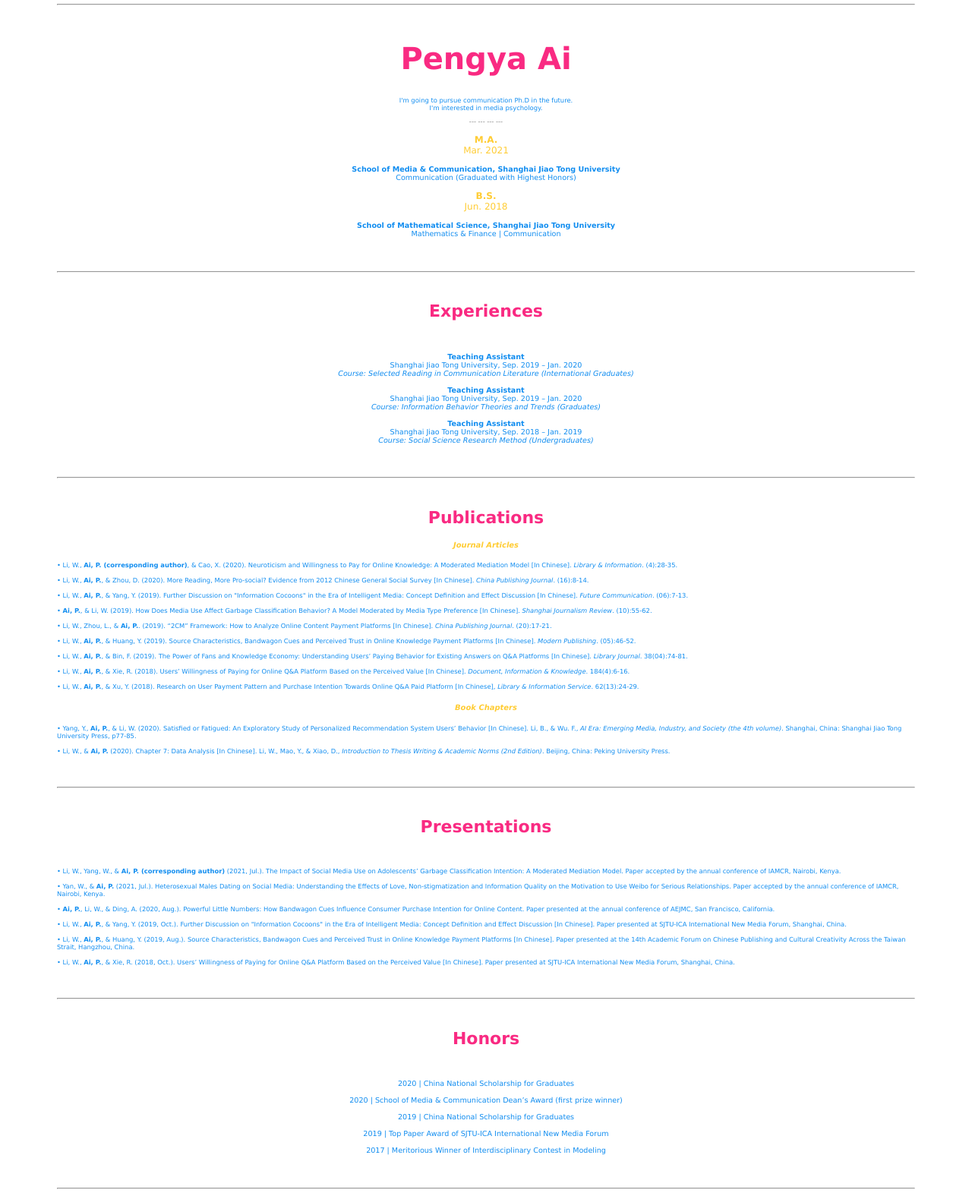
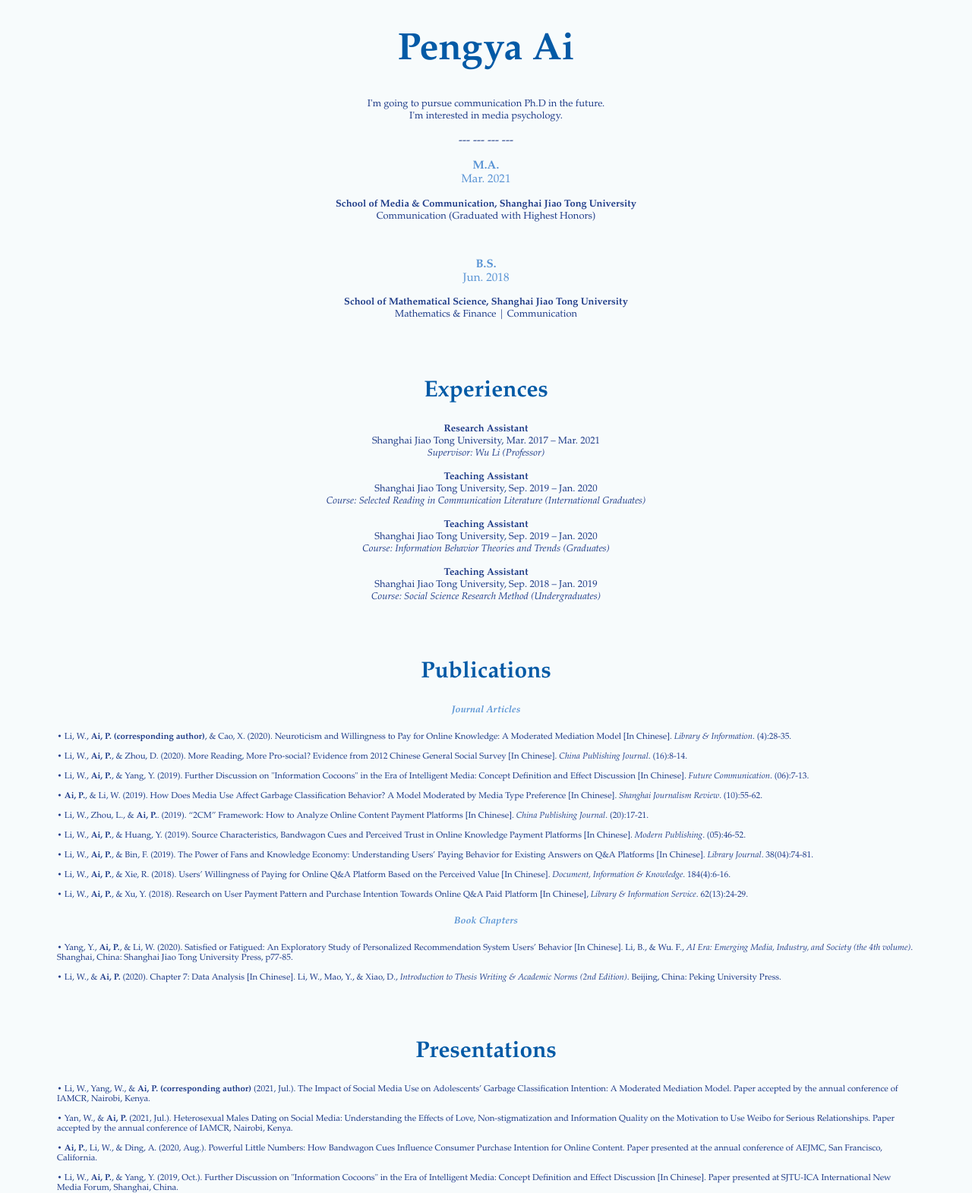
Before and after one commit to aipengya/CV, a plain HTML site: page index.html in a window 1280 px wide. Shown: the part 40-1611 px from the top of the page at 76% size. Drawn offline with Linux system fonts and the light colour scheme.

Commit message:
Update index.html

```diff
--- a/index.html
+++ b/index.html
@@ -1,43 +1,47 @@
 <html>
 
-<body style="background-color:#FFFFFF; font-family:verdana; margin: 25px 75px 50px 75px; font-size:75%">
+<body style="background-color:#f7fbfc; font-family:Garamond; margin: 25px 75px 50px 75px; font-size:95%">
 
 <br />
-<hr />
-<br />
 
-<h1 style="color:#F92A82; text-align:center;font-size:40">Pengya Ai</h1>
-<p style="color:#118DF0; text-align:center; font-size:70%">
+<h1 style="color:#035aa6; text-align:center;font-size:50"><b>Pengya Ai</b></h1>
+
+<p style="color:#1f3c88; text-align:center; font-size:85%">
 I'm going to pursue communication Ph.D in the future.
 <br/> I'm interested in media psychology.
 </p>
-<p style="color:grey; text-align:center; font-size:70%">
+
+<p style="color:#1f3c88; text-align:center">
 --- --- --- ---
 </p>
 
-<p style="color:#FFCC33; text-align:center;"><b>M.A.</b>
-<br />Mar. 2021<br /></p>
-<p style="color:#118DF0; text-align:center; font-size:80%">
+<p style="color:#5893d4; text-align:center;"><b>M.A.</b>
+<br />Mar. 2021</p>
+
+<p style="color:#1f3c88; text-align:center; font-size:85%">
 <b>School of Media & Communication, Shanghai Jiao Tong University</b>
 <br />
 Communication (Graduated with Highest Honors)
 </p>
+<br/>
 
-<p style="color:#FFCC33; text-align:center; "><b>B.S.</b>
-<br />Jun. 2018<br /></p>
-<p style="color:#118DF0; text-align:center; font-size:80%">
+<p style="color:#5893d4; text-align:center; "><b>B.S.</b>
+<br />Jun. 2018</p>
+
+<p style="color:#1f3c88; text-align:center; font-size:85%">
 <b>School of Mathematical Science, Shanghai Jiao Tong University</b>
 <br />Mathematics & Finance | Communication
 </p>
 
 <br />
 <br />
-<hr />
+
+<h2 style="color:#035aa6; text-align:center; font-size:30">Experiences</h2>
+
+<p style="color:#1f3c88; text-align:center; font-size:85%">
+<b>Research Assistant</b><br /> Shanghai Jiao Tong University, Mar. 2017 – Mar. 2021<br /><i>Supervisor: Wu Li (Professor)</i>
 <br />
-
-<h2 style="color:#F92A82; text-align:center; font-size:22">Experiences</h2>
 <br />
-<p style="color:#118DF0; text-align:center; font-size:80%">
 <b>Teaching Assistant</b><br /> Shanghai Jiao Tong University, Sep. 2019 – Jan. 2020<br /><i>Course: Selected Reading in Communication Literature (International Graduates)</i>
 <br />
 <br />
@@ -49,14 +53,12 @@ Communication (Graduated with Highest Honors)
 
 <br />
 <br />
-<hr />
-<br />
 
-<h2 style="color:#F92A82; text-align:center; font-size:22">Publications</h2>
+<h2 style="color:#035aa6; text-align:center; font-size:30">Publications</h2>
 
-<h5 style="color:#FFCC33; text-align:center"><i>Journal Articles</i></h3>
+<h5 style="color:#5893d4; text-align:center"><i>Journal Articles</i></h3>
 
-<p style="color:#118DF0;font-size:70%">
+<p style="color:#1f3c88;font-size:75%">
 • Li, W., <b>Ai, P. (corresponding author)</b>, & Cao, X. (2020). Neuroticism and Willingness to Pay for Online Knowledge: A Moderated Mediation Model [In Chinese]. <i>Library & Information</i>. (4):28-35.
 <br />
 <br />
@@ -84,9 +86,9 @@ Communication (Graduated with Highest Honors)
 • Li, W., <b>Ai, P.</b>, & Xu, Y. (2018). Research on User Payment Pattern and Purchase Intention Towards Online Q&A Paid Platform [In Chinese], <i>Library & Information Service</i>. 62(13):24-29.
 </p>
 
-<h5 style="color:#FFCC33;text-align:center"><i>Book Chapters</i></h3>
+<h5 style="color:#5893d4;text-align:center"><i>Book Chapters</i></h3>
 
-<p style="color:#118DF0;font-size:70%">
+<p style="color:#1f3c88;font-size:75%">
 • Yang, Y., <b>Ai, P.</b>, & Li, W. (2020). Satisfied or Fatigued: An Exploratory Study of Personalized Recommendation System Users’ Behavior [In Chinese]. Li, B., & Wu. F., <i>AI Era: Emerging Media, Industry, and Society (the 4th volume)</i>. Shanghai, China: Shanghai Jiao Tong University Press, p77-85.
 <br />
 <br />
@@ -95,12 +97,10 @@ Communication (Graduated with Highest Honors)
 
 <br />
 <br />
-<hr />
-<br />
 
-<h2 style="color:#F92A82; text-align:center; font-size:22">Presentations</h2>
-<br />
-<p style="color:#118DF0;font-size:70%">
+<h2 style="color:#035aa6; text-align:center; font-size:30">Presentations</h2>
+
+<p style="color:#1f3c88;font-size:75%">
 • Li, W., Yang, W., & <b>Ai, P. (corresponding author)</b> (2021, Jul.). The Impact of Social Media Use on Adolescents’ Garbage Classification Intention: A Moderated Mediation Model. Paper accepted by the annual conference of IAMCR, Nairobi, Kenya.
 <br />
 <br />
@@ -121,12 +121,13 @@ Communication (Graduated with Highest Honors)
 
 <br />
 <br />
-<hr />
+
+<h2 style="color:#035aa6; text-align:center; font-size:30">Honors</h2>
+
+<p style="color:#1f3c88; text-align:center; font-size:85%">
+2021 | Outstanding Graduate in Shanghai
 <br />
-
-<h2 style="color:#F92A82; text-align:center; font-size:22">Honors</h2>
 <br />
-<p style="color:#118DF0; text-align:center; font-size:80%">
 2020 | China National Scholarship for Graduates
 <br />
 <br />
@@ -144,8 +145,7 @@ Communication (Graduated with Highest Honors)
 
 <br />
 <br />
-<hr />
-<br />
+
 
 </body>
 </html>
```
